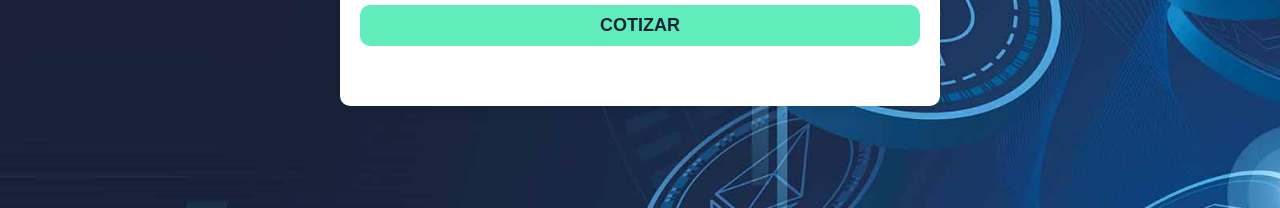
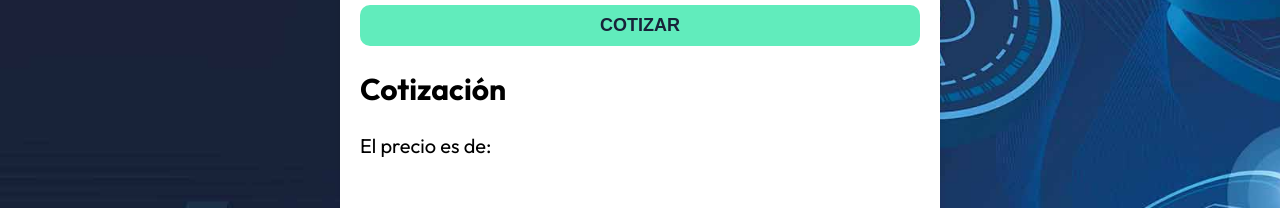
Before and after one commit to bmenc/cripto-react-typescript, a React (Vite) app: page / in a window 1280 px wide. Shown: the part 415-623 px from the top of the page. Built offline with nearby package versions, Linux system fonts and the light colour scheme; no server answers.

Commit message:
300. Mostrando el Resultado de la cotización

```diff
--- a/src/App.tsx
+++ b/src/App.tsx
@@ -1,6 +1,7 @@
 import { useEffect } from "react"
 import CryptoSearchForm from "./components/CryptoSearchForm"
 import { useCryptoStore } from "./store"
+import CryptoPriceDisplay from "./components/CryptoPriceDisplay"
 
 function App() {
   const fetchCryptos = useCryptoStore((state) => state.fetchCryptos)
@@ -17,6 +18,7 @@
 
       <div className="content">
         <CryptoSearchForm />
+        <CryptoPriceDisplay />
       </div>
     </div>
   )
--- /dev/null
+++ b/src/components/CryptoPriceDisplay.tsx
@@ -0,0 +1,22 @@
+import { useMemo } from "react"
+import { useCryptoStore } from "../store"
+
+export default function CryptoPriceDisplay() {
+
+  const result = useCryptoStore((state) => state.result)
+  const hasResult = useMemo(() => !Object.values(result).includes(''), [])
+  return (
+    <div>
+      {hasResult && (
+        <>
+          <h2>Cotización</h2>
+          <div className="result">
+            <div>
+              <p>El precio es de: <span>{result.PRICE}</span></p>
+            </div>
+          </div>
+        </>
+      )}
+    </div>
+  )
+}
```
